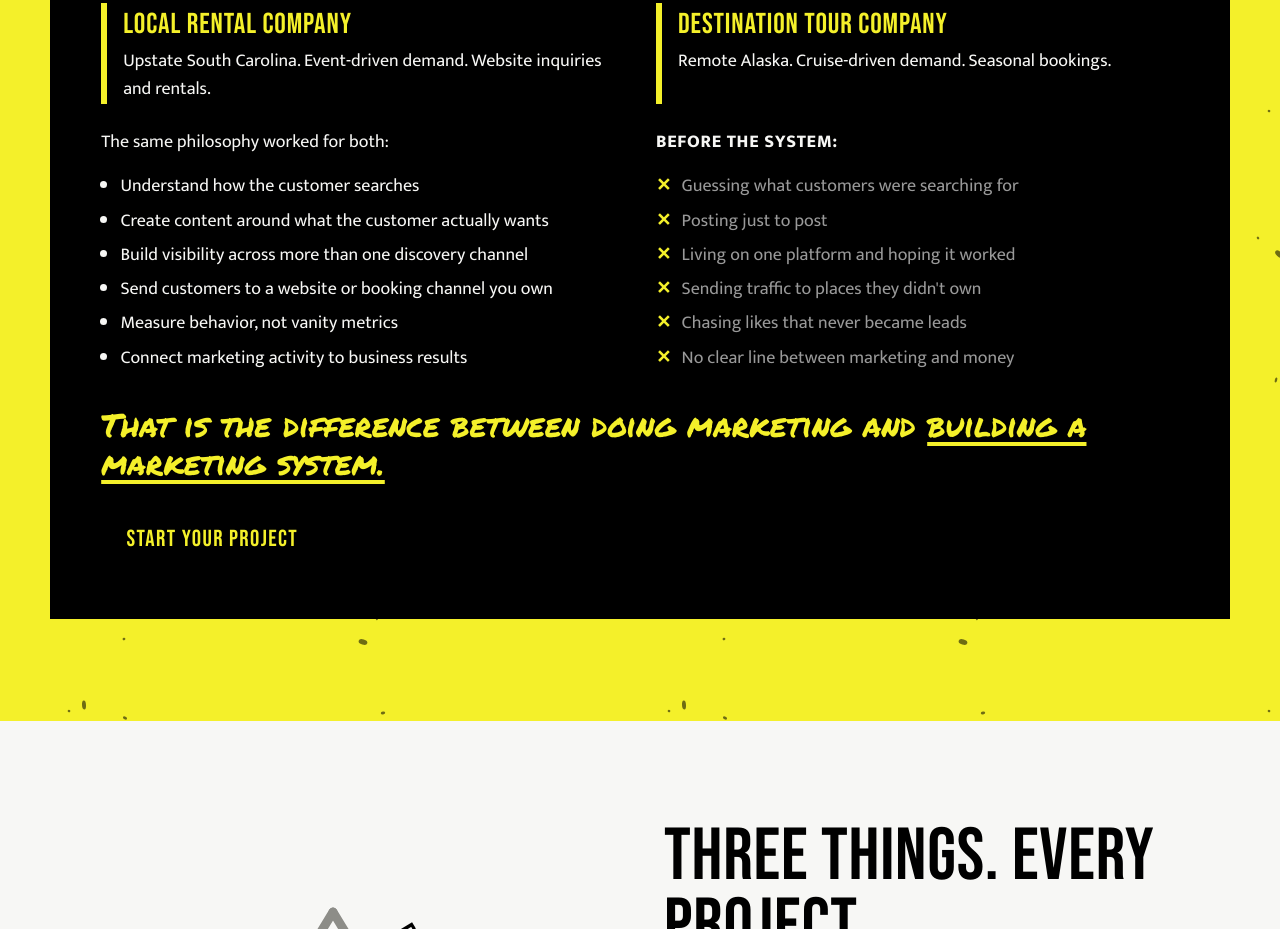
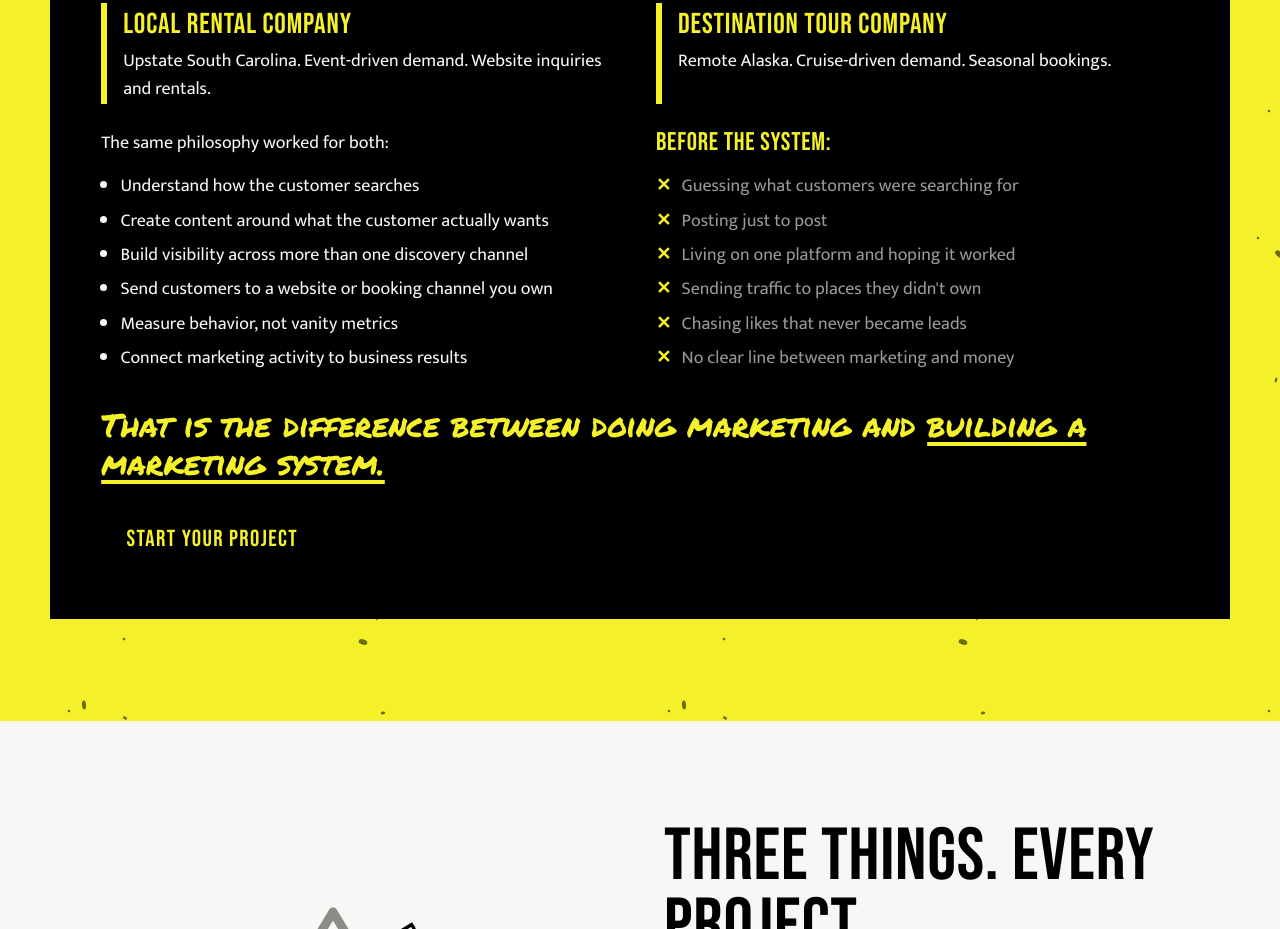
Before and after one commit to cdillard-hue/bigideasbranding-site, a plain HTML site: page index.html in a window 1280 px wide. Shown: the part 7556-8485 px from the top of the page. Drawn offline with Linux system fonts and the light colour scheme.

Commit message:
Match 'Before the system' label to site display font
Co-Authored-By: Claude Opus 5.5 <noreply@anthropic.com>
Claude-Session: https://claude.ai/code/session_014M38zEjgcpqDHGg5UuPUNN

```diff
--- a/index.html
+++ b/index.html
@@ -254,8 +254,8 @@ footer a{color:var(--black);font-weight:700}
 .system .compare{display:grid;gap:.4rem;margin-bottom:.4rem}
 .system .compare .before{order:-1}
 @media(min-width:800px){.system .compare{grid-template-columns:1fr 1fr;gap:2rem}.system .compare .before{order:0}}
-.system .compare p{margin:0 0 1rem}
-.system .compare .before p{font-weight:800;letter-spacing:.04em;text-transform:uppercase}
+.system .compare p{margin:0 0 1rem;line-height:1.75rem}
+.system .compare .before p{font-family:var(--display);font-size:1.6rem;letter-spacing:.03em;color:var(--yellow)}
 .system ul.pain{list-style:none;padding-left:0;color:rgba(255,255,255,.6)}
 .system ul.pain li{position:relative;padding-left:1.6rem}
 .system ul.pain li::before{content:"\2715";position:absolute;left:0;color:var(--yellow);font-weight:800}
```
